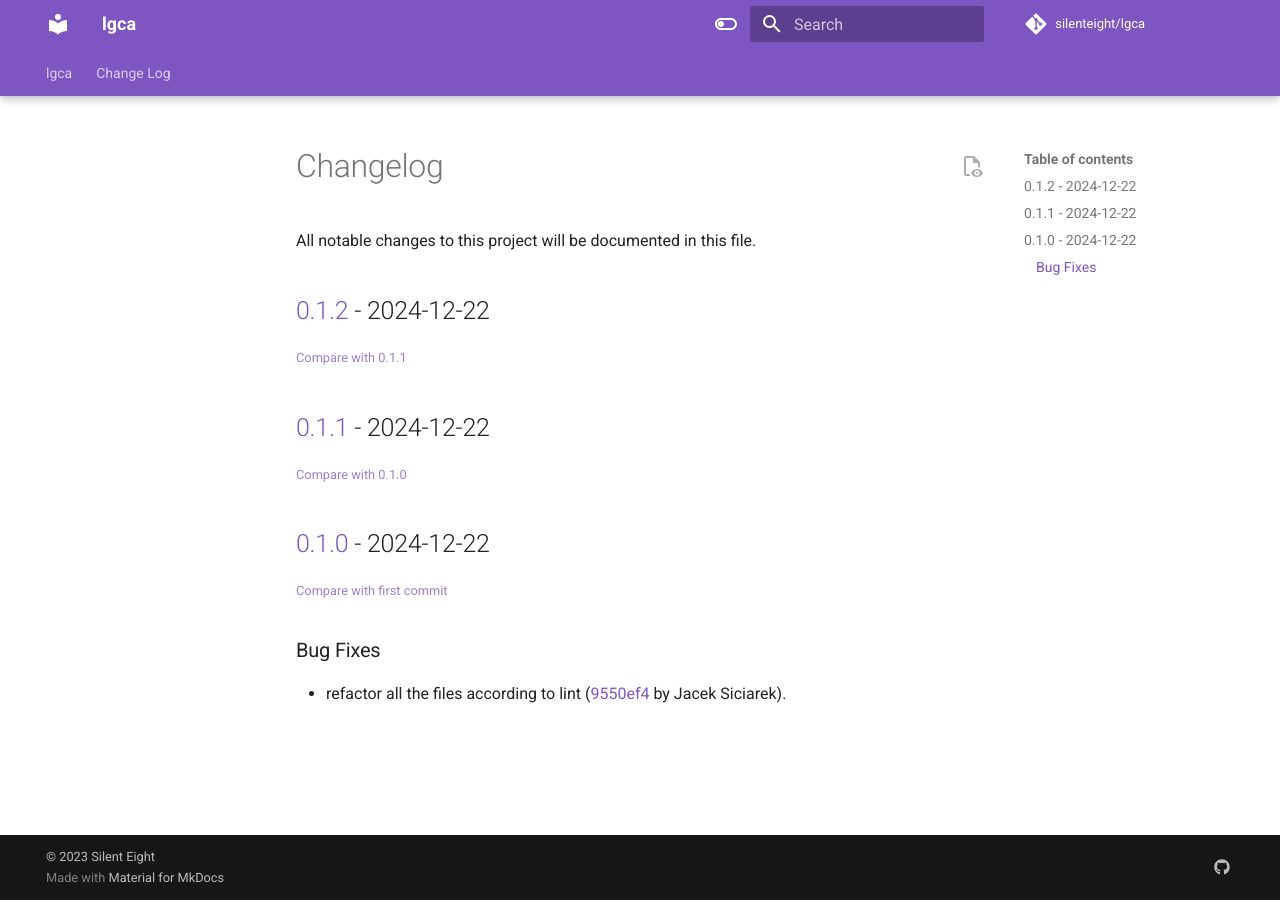
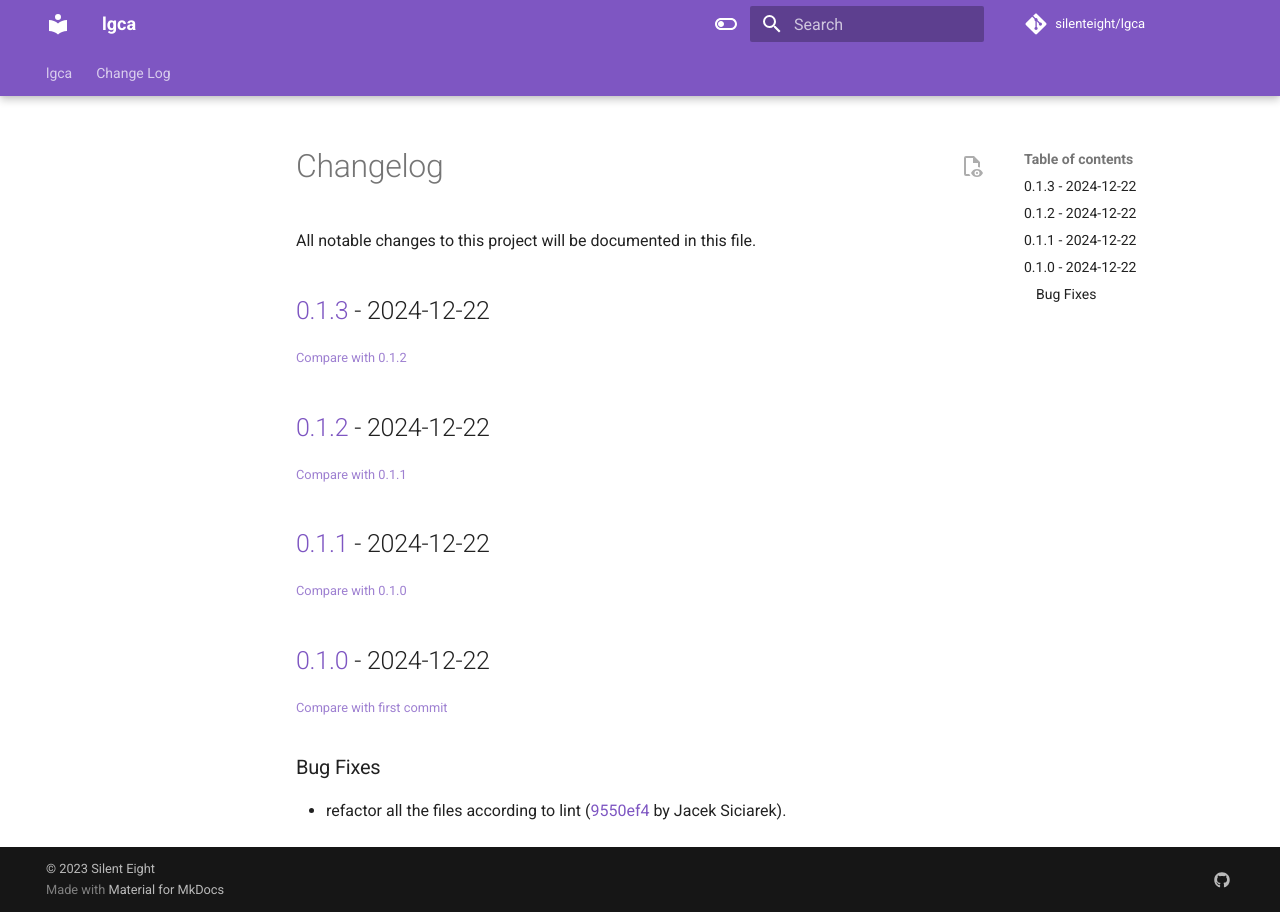
Before and after one commit to siciarek/lgca, an MkDocs documentation site: the page built from docs/changelog.md, in a window 1280 px wide. Built offline with MkDocs 1.6.1 and Material for MkDocs 9.7.7, drawn with Linux system fonts in a browser that asks for light colours; comment, search, counter and statistics services are not loaded.

Commit message:
docs: update changelog (bump)

```diff
--- a/docs/changelog.md
+++ b/docs/changelog.md
@@ -3,6 +3,10 @@
 All notable changes to this project will be documented in this file.
 
 <!-- insertion marker -->
+## [0.1.3](https://github.com/siciarek/lgca/releases/tag/0.1.3) - 2024-12-22
+
+<small>[Compare with 0.1.2](https://github.com/siciarek/lgca/compare/0.1.2...0.1.3)</small>
+
 ## [0.1.2](https://github.com/siciarek/lgca/releases/tag/0.1.2) - 2024-12-22
 
 <small>[Compare with 0.1.1](https://github.com/siciarek/lgca/compare/0.1.1...0.1.2)</small>
```
